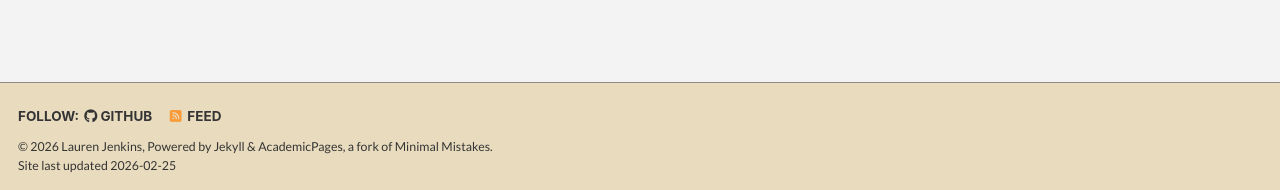
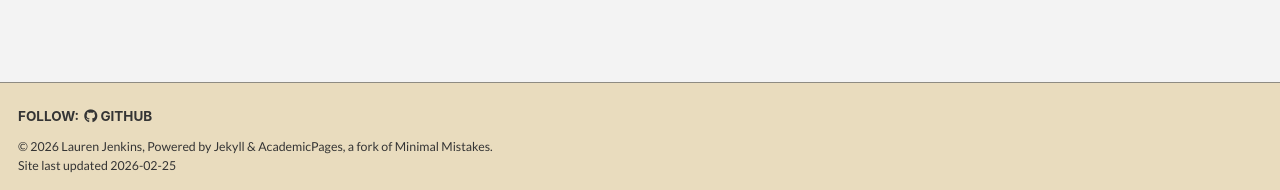
Before and after one commit to jenkinslauren/jenkinslauren.github.io, a Jekyll site: the page built from _pages/talkmap.html, in a window 1280 px wide and 1173 px high. Shown: the part 980-1170 px from the top of the window. Built offline with Jekyll 4.4.1, drawn with Linux system fonts in a browser that asks for light colours; nearby versions of some CDN libraries; some web fonts are replaced; a script bundle is joined from its source files by our own code; library files that are not in the unit come from our copies.

Commit message:
Update footer.html

```diff
--- a/_includes/footer.html
+++ b/_includes/footer.html
@@ -9,12 +9,6 @@
     {% if site.author.github %}
       <li><a href="https://github.com/{{ site.author.github }}"><i class="fab fa-github" aria-hidden="true"></i> GitHub</a></li>
     {% endif %}
-    {% if site.author.bitbucket %}
-      <li><a href="https://bitbucket.org/{{ site.author.bitbucket }}"><i class="fab fa-bitbucket" aria-hidden="true"></i> Bitbucket</a></li>
-    {% endif %}
-    {% if site.atom_feed.hide != true %}
-    <li><a href="{% if site.atom_feed.path %}{{ site.atom_feed.path }}{% else %}{{ base_path }}/feed.xml{% endif %}"><i class="fa fa-fw fa-rss-square" aria-hidden="true"></i> {{ site.data.ui-text[site.locale].feed_label | default: "Feed" }}</a></li>
-    {% endif %}
   </ul>
 </div>
 {% endif %}
```
